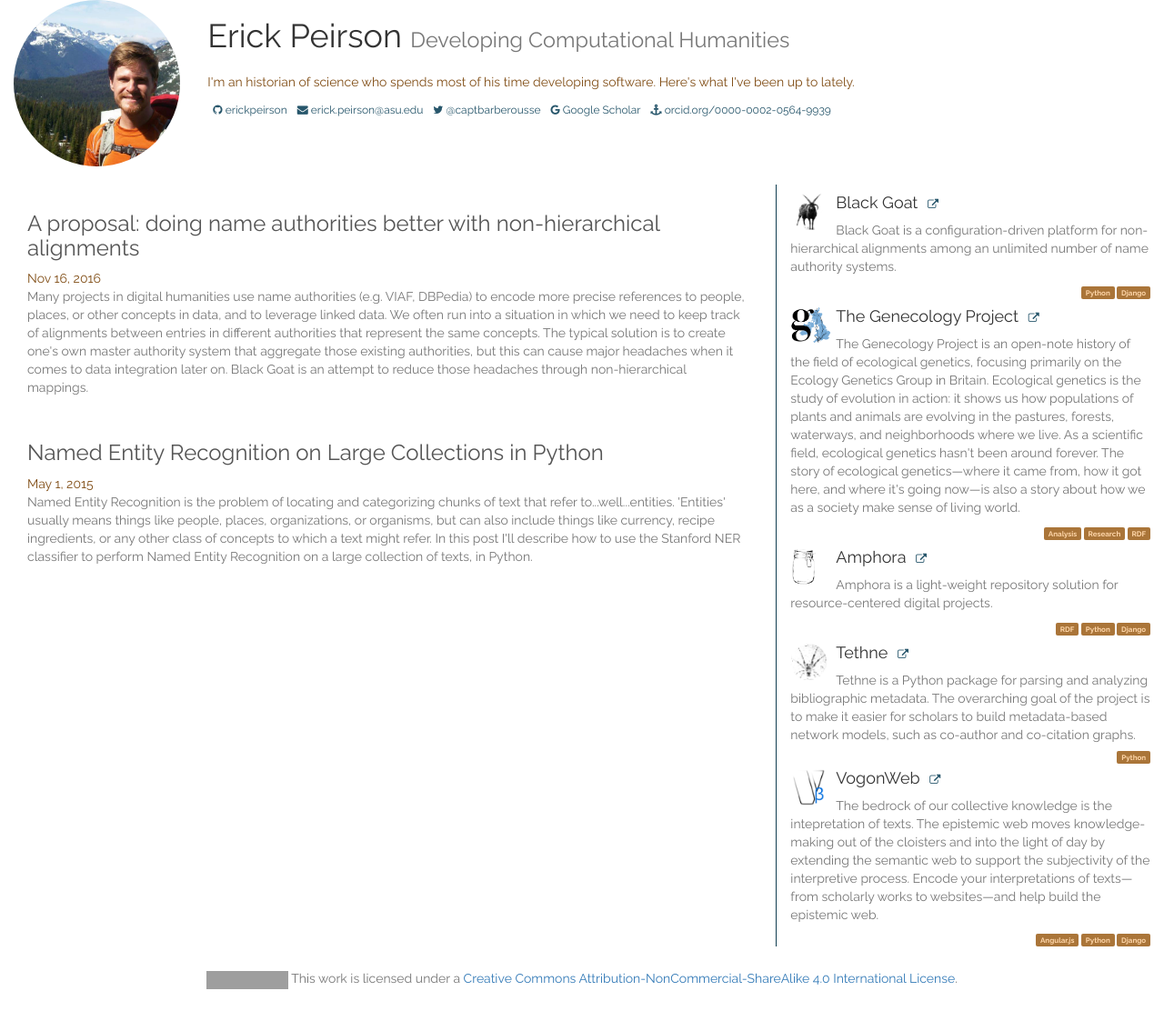
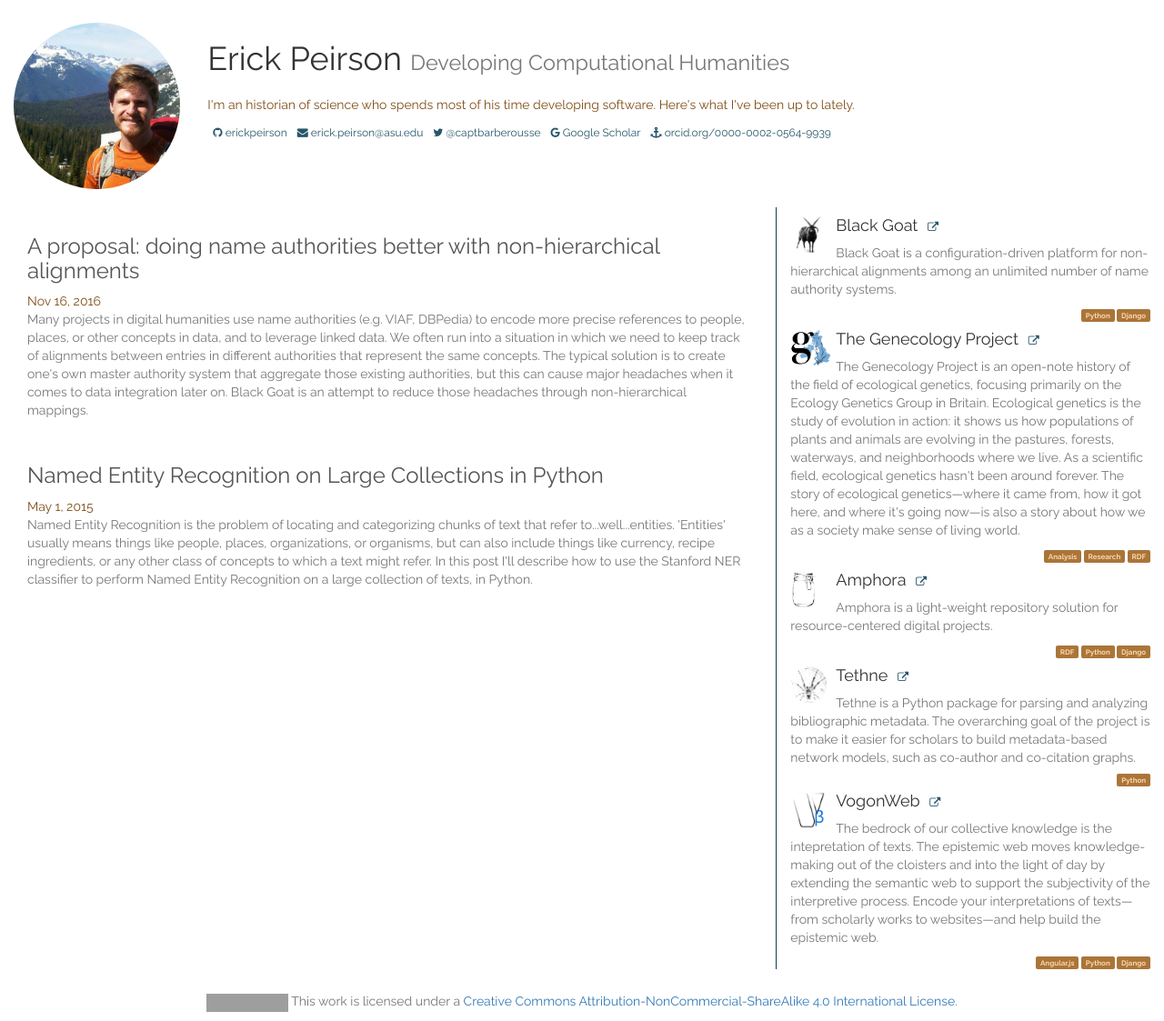
Before and after one commit to erickpeirson/erickpeirson.github.io, a Jekyll site: the page built from index.html, in a window 1280 px wide. Shown: the whole page at 91% size. Built offline with Jekyll 4.4.1, drawn with Linux system fonts in a browser that asks for light colours; Markdown is read by kramdown in place of the engine named in the settings; the list of posts is cut into pages by our own code; before the commit the page ends 1098 px from its top, so only the background shows below that; grey boxes are pictures that could not be loaded.

Commit message:
margin on header

```diff
--- a/_includes/header.html
+++ b/_includes/header.html
@@ -1,4 +1,4 @@
-<div class="row">
+<div class="row" style="margin-top: 25px;">
     <div class="col-sm-3 col-lg-2">
         <img src="/assets/images/headshot.jpg" class="img img-responsive img-circle" />
     </div>
```
